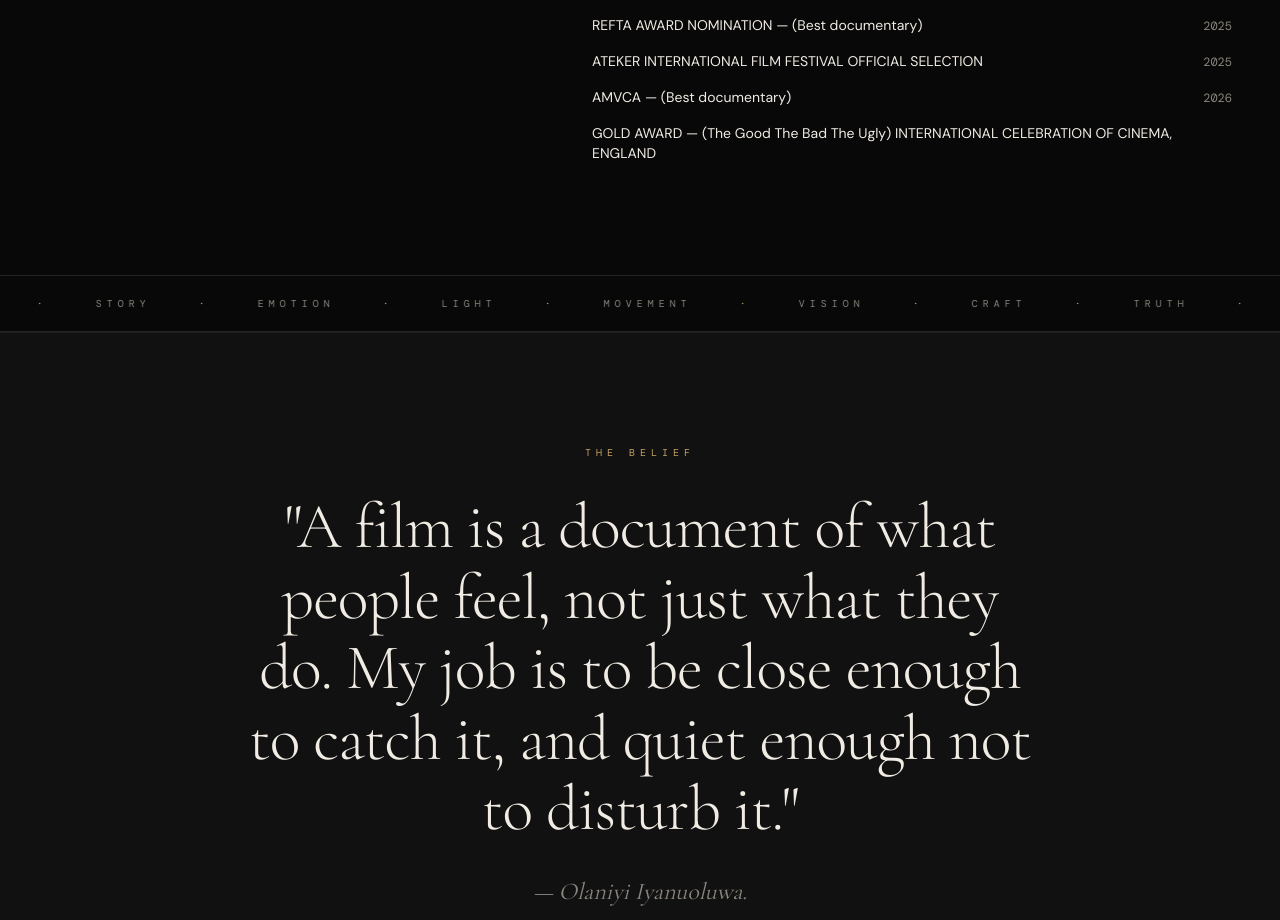
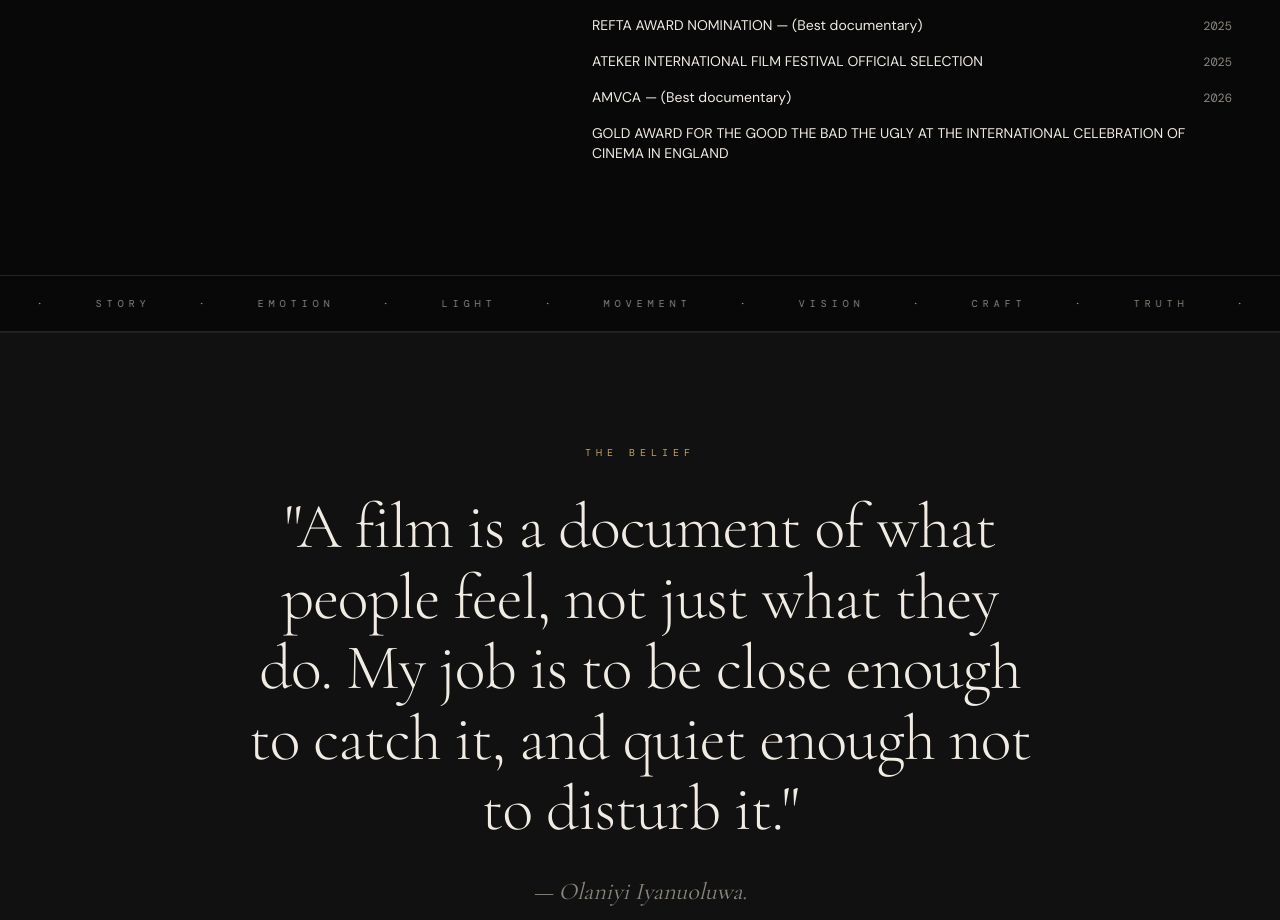
Before and after one commit to davidgraphix/wonderpictures, a Next.js app: page /about in a window 1280 px wide. Shown: the part 1784-2704 px from the top of the page. Built offline with nearby package versions, Linux system fonts and the light colour scheme; a web font is replaced by a local one.

Commit message:
Use the client's exact wording for the Gold Award
Co-Authored-By: Claude Opus 5.5 <noreply@anthropic.com>
Claude-Session: https://claude.ai/code/session_01RFM5TM5ZQ8Y15b4MBk7sHd

```diff
--- a/app/about/page.tsx
+++ b/app/about/page.tsx
@@ -17,7 +17,7 @@ const AWARDS: { title: string; year?: string }[] = [
   // Year not supplied by the client yet.
   {
     title:
-      "GOLD AWARD — (The Good The Bad The Ugly) INTERNATIONAL CELEBRATION OF CINEMA, ENGLAND",
+      "GOLD AWARD FOR THE GOOD THE BAD THE UGLY AT THE INTERNATIONAL CELEBRATION OF CINEMA IN ENGLAND",
   },
 ];
 
```
